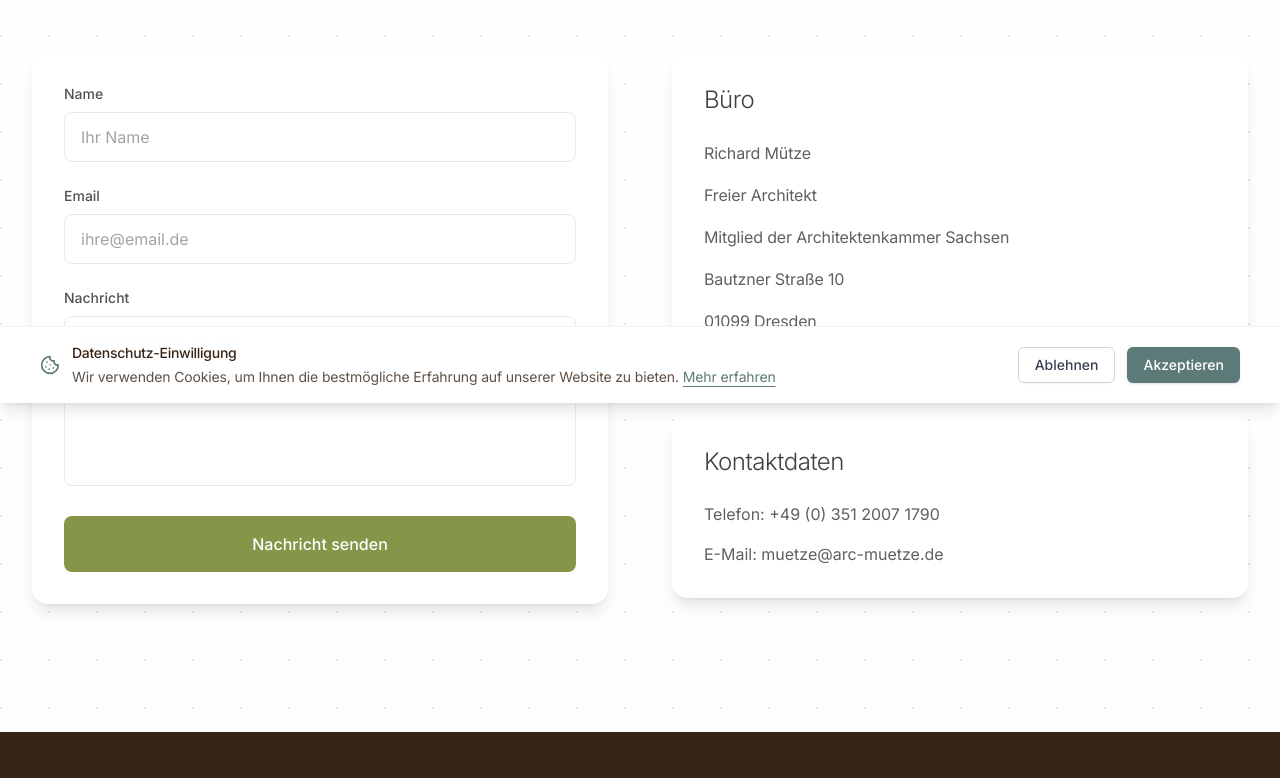
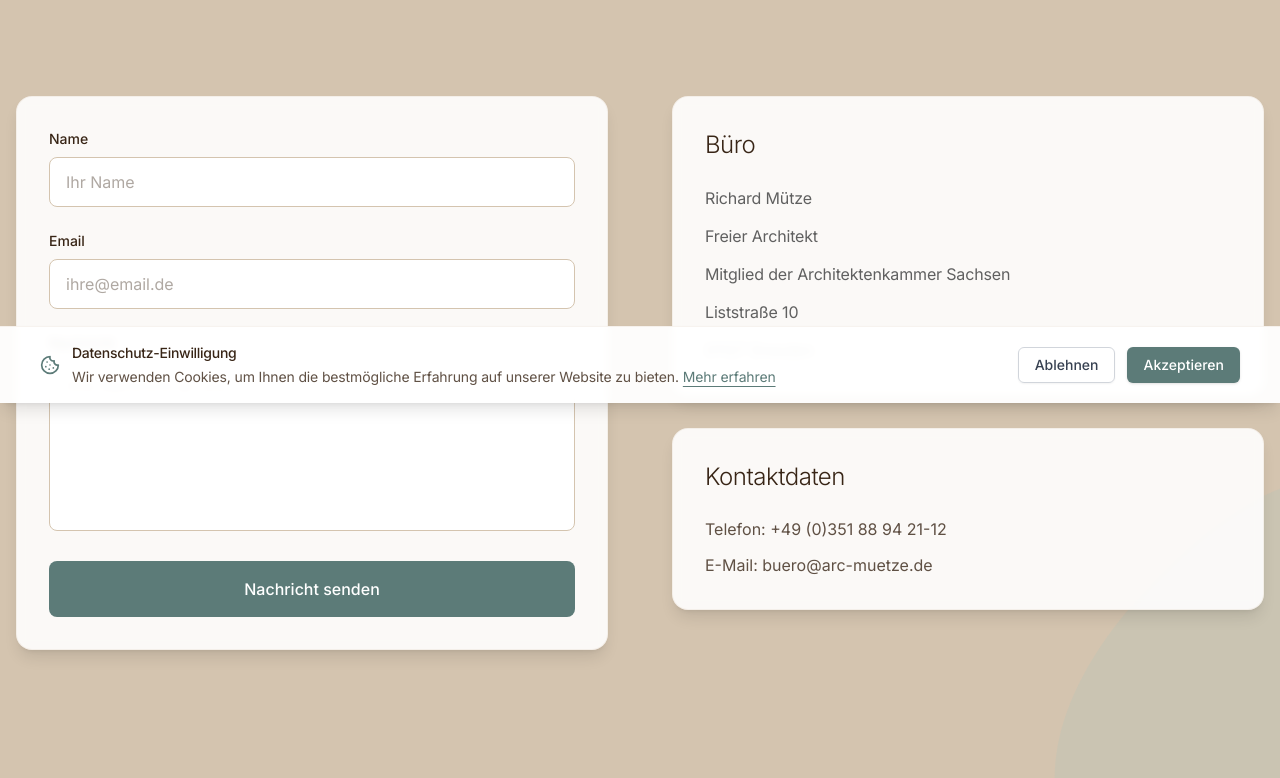
Before and after one commit to KonradBi/Richard, a Next.js app: page /kontakt in a window 1280 px wide. Shown: the part 397-1175 px from the top of the page. Built offline with nearby package versions, Linux system fonts and the light colour scheme.

Commit message:
Update contact page design to match landing page style

```diff
--- a/src/app/kontakt/page.tsx
+++ b/src/app/kontakt/page.tsx
@@ -2,8 +2,7 @@
 
 import { useState } from "react"
 import { motion } from "framer-motion"
-import Image from "next/image"
-import { Header } from "@/components/layout/header"
+import { BackgroundBlob } from "@/components/ui/background-blob"
 
 export default function KontaktPage() {
   const [formData, setFormData] = useState({
@@ -45,31 +44,31 @@ export default function KontaktPage() {
   }
 
   return (
-    <>
-      <Header />
-      <main className="min-h-screen bg-gradient-to-b from-neutral-50 to-primary-50/20 relative overflow-hidden">
-        {/* Animated Background Pattern */}
-        <div className="absolute inset-0">
-          <div className="absolute inset-0 opacity-20" style={{
-            backgroundImage: `radial-gradient(circle at 1px 1px, #22c55e 1px, transparent 0)`,
-            backgroundSize: '48px 48px'
-          }} />
+    <main className="min-h-screen bg-nature-sand relative overflow-hidden">
+      {/* Background */}
+      <div className="absolute inset-0 flex items-center justify-center opacity-70">
+        <div className="absolute -top-[400px] -left-[400px]">
+          <BackgroundBlob />
+        </div>
+        <div className="absolute -bottom-[400px] -right-[400px]">
+          <BackgroundBlob />
+        </div>
       </div>
 
-        <div className="max-w-7xl mx-auto px-4 sm:px-6 lg:px-8 py-24 md:py-32">
+      <div className="relative container mx-auto px-4 py-24 md:py-32">
         <div className="relative z-10">
           {/* Header Section */}
           <motion.div
             initial={{ opacity: 0, y: 20 }}
             animate={{ opacity: 1, y: 0 }}
             transition={{ duration: 0.8 }}
-              className="text-center mb-12 md:mb-16"
+            className="text-center mb-16 md:mb-24"
           >
-              <h1 className="text-4xl md:text-5xl font-light text-neutral-800 mb-4 md:mb-6">
+            <h1 className="text-4xl md:text-6xl font-light text-nature-darkBrown mb-6">
               Kontakt
             </h1>
-              <div className="h-px w-24 bg-primary-500 mx-auto mb-6 md:mb-8" />
-              <p className="text-lg md:text-xl text-neutral-600 max-w-2xl mx-auto px-4">
+            <div className="h-px w-24 bg-nature-teal mx-auto mb-8" />
+            <p className="text-lg md:text-xl text-nature-darkBrown/80 max-w-2xl mx-auto">
               Haben Sie Fragen oder möchten Sie ein Projekt besprechen?
               Kontaktieren Sie uns – wir freuen uns auf den Dialog mit Ihnen.
             </p>
@@ -82,11 +81,11 @@ export default function KontaktPage() {
               initial={{ opacity: 0, x: -20 }}
               animate={{ opacity: 1, x: 0 }}
               transition={{ duration: 0.8, delay: 0.2 }}
-                className="bg-white/80 backdrop-blur-lg rounded-2xl p-6 md:p-8 shadow-lg"
+              className="bg-white/90 backdrop-blur-sm rounded-2xl p-8 shadow-lg border border-nature-sand/20"
             >
               <form onSubmit={handleSubmit} className="space-y-6">
                 <div>
-                    <label htmlFor="name" className="block text-sm font-medium text-neutral-700 mb-2">
+                  <label htmlFor="name" className="block text-sm font-medium text-nature-darkBrown mb-2">
                     Name
                   </label>
                   <input
@@ -96,13 +95,13 @@ export default function KontaktPage() {
                     required
                     value={formData.name}
                     onChange={handleChange}
-                      className="w-full px-4 py-3 bg-white border border-neutral-200 rounded-lg text-neutral-900 placeholder-neutral-400 focus:outline-none focus:ring-2 focus:ring-primary-500 focus:border-transparent transition-colors"
+                    className="w-full px-4 py-3 bg-white border border-nature-sand rounded-lg text-nature-darkBrown placeholder-nature-darkBrown/40 focus:outline-none focus:ring-2 focus:ring-nature-teal focus:border-transparent transition-colors"
                     placeholder="Ihr Name"
                   />
                 </div>
 
                 <div>
-                    <label htmlFor="email" className="block text-sm font-medium text-neutral-700 mb-2">
+                  <label htmlFor="email" className="block text-sm font-medium text-nature-darkBrown mb-2">
                     Email
                   </label>
                   <input
@@ -112,13 +111,13 @@ export default function KontaktPage() {
                     required
                     value={formData.email}
                     onChange={handleChange}
-                      className="w-full px-4 py-3 bg-white border border-neutral-200 rounded-lg text-neutral-900 placeholder-neutral-400 focus:outline-none focus:ring-2 focus:ring-primary-500 focus:border-transparent transition-colors"
+                    className="w-full px-4 py-3 bg-white border border-nature-sand rounded-lg text-nature-darkBrown placeholder-nature-darkBrown/40 focus:outline-none focus:ring-2 focus:ring-nature-teal focus:border-transparent transition-colors"
                     placeholder="ihre@email.de"
                   />
                 </div>
 
                 <div>
-                    <label htmlFor="message" className="block text-sm font-medium text-neutral-700 mb-2">
+                  <label htmlFor="message" className="block text-sm font-medium text-nature-darkBrown mb-2">
                     Nachricht
                   </label>
                   <textarea
@@ -128,7 +127,7 @@ export default function KontaktPage() {
                     value={formData.message}
                     onChange={handleChange}
                     rows={6}
-                      className="w-full px-4 py-3 bg-white border border-neutral-200 rounded-lg text-neutral-900 placeholder-neutral-400 focus:outline-none focus:ring-2 focus:ring-primary-500 focus:border-transparent transition-colors resize-none"
+                    className="w-full px-4 py-3 bg-white border border-nature-sand rounded-lg text-nature-darkBrown placeholder-nature-darkBrown/40 focus:outline-none focus:ring-2 focus:ring-nature-teal focus:border-transparent transition-colors resize-none"
                     placeholder="Ihre Nachricht an uns"
                   />
                 </div>
@@ -136,7 +135,7 @@ export default function KontaktPage() {
                 <button
                   type="submit"
                   disabled={status === "loading"}
-                    className="w-full px-6 py-4 bg-primary-500 text-white rounded-lg font-medium hover:bg-primary-600 focus:outline-none focus:ring-2 focus:ring-primary-500 focus:ring-offset-2 focus:ring-offset-neutral-50 transition-colors disabled:opacity-50 disabled:cursor-not-allowed"
+                  className="w-full px-6 py-4 bg-nature-teal text-white rounded-lg font-medium hover:bg-nature-teal/90 focus:outline-none focus:ring-2 focus:ring-nature-teal focus:ring-offset-2 focus:ring-offset-nature-sand transition-colors disabled:opacity-50 disabled:cursor-not-allowed"
                 >
                   {status === "loading" ? "Wird gesendet..." : "Nachricht senden"}
                 </button>
@@ -145,7 +144,7 @@ export default function KontaktPage() {
                   <motion.p
                     initial={{ opacity: 0, y: 10 }}
                     animate={{ opacity: 1, y: 0 }}
-                      className="text-green-600 text-center mt-4"
+                    className="text-nature-teal text-center mt-4"
                   >
                     Ihre Nachricht wurde erfolgreich gesendet!
                   </motion.p>
@@ -168,29 +167,29 @@ export default function KontaktPage() {
               initial={{ opacity: 0, x: 20 }}
               animate={{ opacity: 1, x: 0 }}
               transition={{ duration: 0.8, delay: 0.4 }}
-                className="space-y-8 md:space-y-12"
+              className="space-y-8"
             >
               {/* Office Information */}
-                <div className="bg-white/80 backdrop-blur-lg rounded-2xl p-6 md:p-8 shadow-lg">
-                  <h3 className="text-xl md:text-2xl font-light text-neutral-800 mb-4 md:mb-6">Büro</h3>
-                  <div className="space-y-3 md:space-y-4 text-neutral-600">
+              <div className="bg-white/90 backdrop-blur-sm rounded-2xl p-8 shadow-lg border border-nature-sand/20">
+                <h3 className="text-2xl font-light text-nature-darkBrown mb-6">Büro</h3>
+                <div className="space-y-3 text-nature-darkBrown/80">
                   <p>Richard Mütze</p>
                   <p>Freier Architekt</p>
                   <p>Mitglied der Architektenkammer Sachsen</p>
-                    <p>Bautzner Straße 10</p>
-                    <p>01099 Dresden</p>
+                  <p>Liststraße 10</p>
+                  <p>01127 Dresden</p>
                 </div>
               </div>
 
               {/* Contact Details */}
-                <div className="bg-white/80 backdrop-blur-lg rounded-2xl p-6 md:p-8 shadow-lg">
-                  <h3 className="text-xl md:text-2xl font-light text-neutral-800 mb-4 md:mb-6">Kontaktdaten</h3>
-                  <div className="space-y-3 md:space-y-4">
-                    <a href="tel:+4935120071790" className="block text-neutral-600 hover:text-primary-500 transition-colors">
-                      Telefon: +49 (0) 351 2007 1790
+              <div className="bg-white/90 backdrop-blur-sm rounded-2xl p-8 shadow-lg border border-nature-sand/20">
+                <h3 className="text-2xl font-light text-nature-darkBrown mb-6">Kontaktdaten</h3>
+                <div className="space-y-3">
+                  <a href="tel:+4935188942112" className="block text-nature-darkBrown/80 hover:text-nature-teal transition-colors">
+                    Telefon: +49 (0)351 88 94 21-12
                   </a>
-                    <a href="mailto:muetze@arc-muetze.de" className="block text-neutral-600 hover:text-primary-500 transition-colors break-words">
-                      E-Mail: muetze@arc-muetze.de
+                  <a href="mailto:buero@arc-muetze.de" className="block text-nature-darkBrown/80 hover:text-nature-teal transition-colors break-words">
+                    E-Mail: buero@arc-muetze.de
                   </a>
                 </div>
               </div>
@@ -199,6 +198,5 @@ export default function KontaktPage() {
         </div>
       </div>
     </main>
-    </>
   )
 }
--- /dev/null
+++ b/src/components/ui/background-blob.tsx
@@ -0,0 +1,40 @@
+export function BackgroundBlob() {
+  return (
+    <svg
+      viewBox="0 0 800 800"
+      width="800"
+      height="800"
+      className="opacity-30"
+      xmlns="http://www.w3.org/2000/svg"
+    >
+      <defs>
+        <linearGradient
+          id="blob-gradient"
+          x1="50%"
+          y1="0%"
+          x2="50%"
+          y2="100%"
+          gradientUnits="userSpaceOnUse"
+        >
+          <stop stopColor="#A7C4BC" offset="0%" />
+          <stop stopColor="#739F92" offset="100%" />
+        </linearGradient>
+      </defs>
+      <g transform="translate(400,400)">
+        <path
+          d="M182.7,-136.2C228.9,-74.1,254.3,6.6,237.9,81.5C221.5,156.4,163.2,225.5,91.2,245.9C19.1,266.3,-66.7,238,-128.6,187.4C-190.5,136.8,-228.5,63.9,-225.2,-6.8C-221.9,-77.5,-177.3,-146,-117.3,-206C-57.3,-266,18.1,-317.5,81.1,-290.4C144.1,-263.3,136.5,-198.3,182.7,-136.2Z"
+          fill="url(#blob-gradient)"
+        >
+          <animateTransform
+            attributeName="transform"
+            type="rotate"
+            from="0 0 0"
+            to="360 0 0"
+            dur="60s"
+            repeatCount="indefinite"
+          />
+        </path>
+      </g>
+    </svg>
+  )
+}
```
Lines whose indentation alone changed are shown as unchanged.
